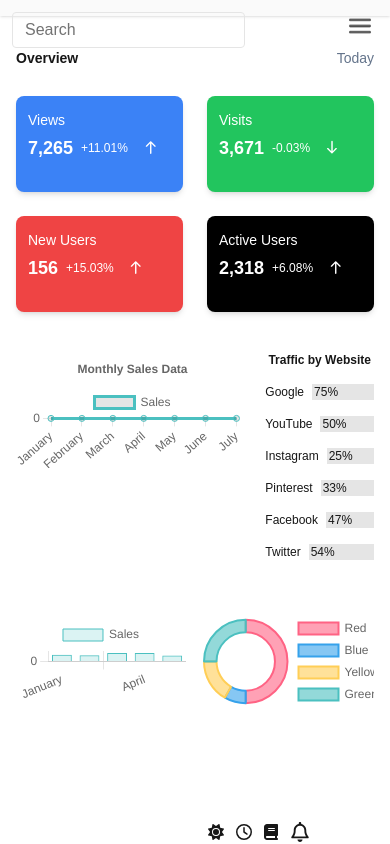
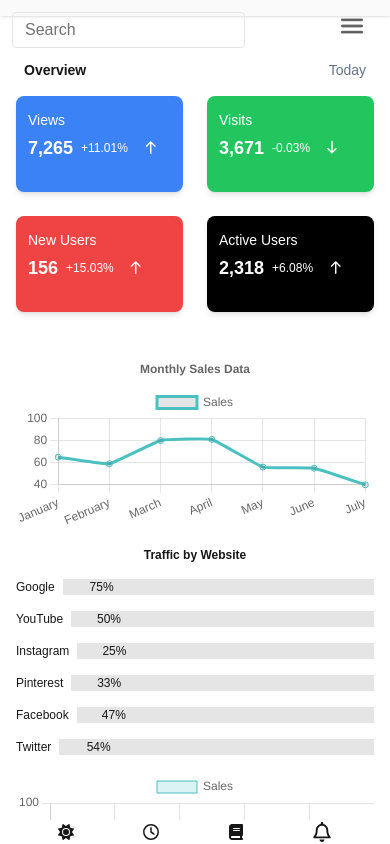
Before and after one commit to sanaullah-sana/snowui-dashboard, a Next.js app: page / in a window 390 px wide. Built offline with nearby package versions, Linux system fonts and the light colour scheme.

Commit message:
Added SlidePanel For NavBar and Some Responsiveness on Mobile

```diff
--- a/app/page.tsx
+++ b/app/page.tsx
@@ -3,6 +3,7 @@ import React from "react";
 import ChartComponent from "@/components/ChartComponent";
 import BarChart from "@/components/BarChart";
 import DonutChart from "@/components/DonutChart"; // Imported the Donut Chart
+import SlidingPanel from '@/components/SlidePanel';
 
 export default function Home() {
   return (
@@ -166,7 +167,7 @@ export default function Home() {
         </li>
       </ul>
       {/* /Pages */}
-      <div className="fixed-bottom flex justify-center">
+      <div className="fixed bottom-0 flex justify-center">
 
         <Image
           className="dark:invert"
@@ -182,33 +183,10 @@ export default function Home() {
     {/* Center Contents */}
     <div className="md:ml-64 centered-content lg:ml-52 lg:mr-72 overflow-y-auto h-screen">
       {/* Main navigation container */}
+      <SlidingPanel />
       <nav className="flex flex-wrap items-center justify-between w-full bg-zinc-50 pb-2 shadow dark:bg-surface-dark lg:py-4">
         <div className="flex w-full flex-wrap items-center justify-between px-3">
-          {/* Hamburger button for mobile view */}
-          <button
-            className="block border-0 bg-transparent px-2 text-black/50 hover:no-underline hover:shadow-none focus:no-underline focus:shadow-none focus:outline-none focus:ring-0 dark:text-neutral-200 md:hidden"
-            type="button"
-            data-twe-collapse-init=""
-            data-twe-target="#navbarSupportedContent12"
-            aria-controls="navbarSupportedContent12"
-            aria-expanded="false"
-            aria-label="Toggle navigation"
-          >
-            {/* Hamburger icon */}
-            <span className="[&>svg]:w-7 [&>svg]:stroke-black/50 dark:[&>svg]:stroke-neutral-200 lg:hidden block lg:relative absolute right-4 top-3">
-              <svg
-                xmlns="http://www.w3.org/2000/svg"
-                viewBox="0 0 24 24"
-                fill="currentColor"
-              >
-                <path
-                  fillRule="evenodd"
-                  d="M3 6.75A.75.75 0 013.75 6h16.5a.75.75 0 010 1.5H3.75A.75.75 0 013 6.75zM3 12a.75.75 0 01.75-.75h16.5a.75.75 0 010 1.5H3.75A.75.75 0 013 12zm0 5.25a.75.75 0 01.75-.75h16.5a.75.75 0 010 1.5H3.75a.75.75 0 01-.75-.75z"
-                  clipRule="evenodd"
-                />
-              </svg>
-            </span>
-          </button>
+
           {/* Collapsible navigation container */}
           <div
             className="!visible hidden flex-grow basis-[100%] items-center lg:!flex lg:basis-auto"
@@ -252,7 +230,7 @@ export default function Home() {
               <i className="fa-solid fa-magnifying-glass pr-2" />
               <input
                 type="search"
-                className="lg:relative fixed left-3 top-3 m-0 block flex-auto rounded border border-solid border-neutral-200 bg-transparent bg-clip-padding px-3 py-[0.25rem] text-base font-normal leading-[1.6] text-surface outline-none transition duration-200 ease-in-out placeholder:text-neutral-500 focus:z-[3] focus:border-primary focus:shadow-inset focus:outline-none motion-reduce:transition-none dark:border-white/10 dark:text-white dark:placeholder:text-neutral-200 dark:autofill:shadow-autofill dark:focus:border-primary"
+                className="lg:relative lg:top-0 fixed left-3 top-3 m-0 block flex-auto rounded border border-solid border-neutral-200 bg-transparent bg-clip-padding px-3 py-[0.25rem] text-base font-normal leading-[1.6] text-surface outline-none transition duration-200 ease-in-out placeholder:text-neutral-500 focus:z-[3] focus:border-primary focus:shadow-inset focus:outline-none motion-reduce:transition-none dark:border-white/10 dark:text-white dark:placeholder:text-neutral-200 dark:autofill:shadow-autofill dark:focus:border-primary"
                 placeholder="Search"
                 aria-label="Search input"
                 id="exampleFormControlInput2"
@@ -263,7 +241,7 @@ export default function Home() {
                 aria-label="Submit search"
               ></button>
             </form>
-            <div className="flex items-center gap-1 lg:relative lg:bottom-auto lg:right-auto fixed bottom-0 right-20">
+            <div className="flex items-center gap-1 lg:relative lg:bottom-auto lg:right-auto lg:left-auto fixed bottom-0 right-0 left-0 justify-evenly lg:bg-transparent bg-white">
             {/* Light Icon */}
             <a href="#" id="toggleButton">
             <svg className="svg-inline--fa fa-sun pr-2" width={24} height={24} aria-hidden="true" focusable="false" data-prefix="fas" data-icon="sun" role="img" xmlns="http://www.w3.org/2000/svg" viewBox="0 0 512 512" data-fa-i2svg=""><path fill="currentColor" d="M361.5 1.2c5 2.1 8.6 6.6 9.6 11.9L391 121l107.9 19.8c5.3 1 9.8 4.6 11.9 9.6s1.5 10.7-1.6 15.2L446.9 256l62.3 90.3c3.1 4.5 3.7 10.2 1.6 15.2s-6.6 8.6-11.9 9.6L391 391 371.1 498.9c-1 5.3-4.6 9.8-9.6 11.9s-10.7 1.5-15.2-1.6L256 446.9l-90.3 62.3c-4.5 3.1-10.2 3.7-15.2 1.6s-8.6-6.6-9.6-11.9L121 391 13.1 371.1c-5.3-1-9.8-4.6-11.9-9.6s-1.5-10.7 1.6-15.2L65.1 256 2.8 165.7c-3.1-4.5-3.7-10.2-1.6-15.2s6.6-8.6 11.9-9.6L121 121 140.9 13.1c1-5.3 4.6-9.8 9.6-11.9s10.7-1.5 15.2 1.6L256 65.1 346.3 2.8c4.5-3.1 10.2-3.7 15.2-1.6zM160 256a96 96 0 1 1 192 0 96 96 0 1 1 -192 0zm224 0a128 128 0 1 0 -256 0 128 128 0 1 0 256 0z"></path></svg>
@@ -307,8 +285,8 @@ export default function Home() {
       </nav>
       {/* Overview & Today */}
       <div className="container py-5">
-        <h3 className="text-sm font-bold float-start py-3 pl-4">Overview</h3>
-        <h3 className="text-sm text-slate-500 float-end py-3 pr-4">Today</h3>
+        <h3 className="text-sm font-bold float-start lg:py-3 lg:pl-4 pt-6 pl-6">Overview</h3>
+        <h3 className="text-sm text-slate-500 float-end lg:py-3 lg:pr-4 pt-6 pr-6">Today</h3>
       </div>
       {/* /Overview & Today */}
       {/* Section Users Activity */}
@@ -390,10 +368,10 @@ export default function Home() {
         <div className="container mx-auto px-4">
           {/* Grid */}
           <div className="grid grid-cols-12 gap-4">
-            <div className="col-span-8">
+            <div className="lg:col-span-8 col-span-12">
               <ChartComponent />
             </div>
-            <div className="col-span-4">
+            <div className="lg:col-span-4 col-span-12">
               <h3 className="font-bold text-center lg:text-sm text-xs">
                 Traffic by Website
               </h3>
@@ -498,10 +476,10 @@ export default function Home() {
         <div className="container mx-auto px-4">
           {/* Grid */}
           <div className="grid grid-cols-12 gap-4 items-center">
-            <div className="col-span-6">
+            <div className="lg:col-span-6 col-span-12">
             <BarChart />
             </div>
-            <div className="col-span-6">
+            <div className="lg:col-span-6 col-span-12">
             <DonutChart />
             </div>
           </div>
--- /dev/null
+++ b/components/SlidePanel.tsx
@@ -0,0 +1,75 @@
+'use client'; // Client-side rendering
+
+import { useState } from 'react';
+
+const SlidingPanel = () => {
+  const [isOpen, setIsOpen] = useState(false);
+
+  const togglePanel = () => setIsOpen(!isOpen);
+
+  return (
+    <>
+              {/* Hamburger button for mobile view */}
+              <button onClick={togglePanel}
+            className="block border-0 bg-transparent px-2 text-black/50 hover:no-underline hover:shadow-none focus:no-underline focus:shadow-none focus:outline-none focus:ring-0 dark:text-neutral-200 md:hidden"
+            type="button"
+            data-twe-collapse-init=""
+            data-twe-target="#navbarSupportedContent12"
+            aria-controls="navbarSupportedContent12"
+            aria-expanded="false"
+            aria-label="Toggle navigation"
+          >
+            {/* Hamburger icon */}
+            <span className="[&>svg]:w-7 [&>svg]:stroke-black/50 dark:[&>svg]:stroke-neutral-200 lg:hidden block lg:relative absolute right-6 top-3">
+              <svg
+                xmlns="http://www.w3.org/2000/svg"
+                viewBox="0 0 24 24"
+                fill="currentColor"
+              >
+                <path
+                  fillRule="evenodd"
+                  d="M3 6.75A.75.75 0 013.75 6h16.5a.75.75 0 010 1.5H3.75A.75.75 0 013 6.75zM3 12a.75.75 0 01.75-.75h16.5a.75.75 0 010 1.5H3.75A.75.75 0 013 12zm0 5.25a.75.75 0 01.75-.75h16.5a.75.75 0 010 1.5H3.75a.75.75 0 01-.75-.75z"
+                  clipRule="evenodd"
+                />
+              </svg>
+            </span>
+          </button>
+      <div
+        className={`panel ${isOpen ? 'open' : ''}`}
+        style={{
+          position: 'fixed',
+          top: 0,
+          left : isOpen ? 0 : '-250px', // Adjust width as needed
+          width: '250px',
+          height: '100%',
+          backgroundColor: '#333',
+          transition: 'right 0.3s ease-in-out',
+          zIndex: 1000,
+        }}
+      >
+        <nav>
+        <ul
+              className="list-style-none me-auto flex flex-col ps-0 lg:flex-row lg:pt-auto pt-5"
+              data-twe-navbar-nav-ref=""
+            >
+              <li className="mb-4 lg:mb-0 lg:pe-2" data-twe-nav-item-ref="">
+                {/* Dashboard link */}
+                <a
+                  className="lg:text-black/60 text-white transition duration-200 lg:hover:text-black/80 hover:ease-in-out focus:text-black/80 active:text-black/80 motion-reduce:transition-none dark:text-white/60 dark:hover:text-white/80 dark:focus:text-white/80 dark:active:text-white/80 lg:px-2 lg:pl-auto pl-10"
+                  href="#"
+                  data-twe-nav-link-ref=""
+                >
+                  Dashboard /
+                </a>
+              </li>
+              <li>
+                <a href="#" className='text-white lg:pl-auto pl-10'>Default</a>
+              </li>
+            </ul>
+        </nav>
+      </div>
+    </>
+  );
+};
+
+export default SlidingPanel;
```
